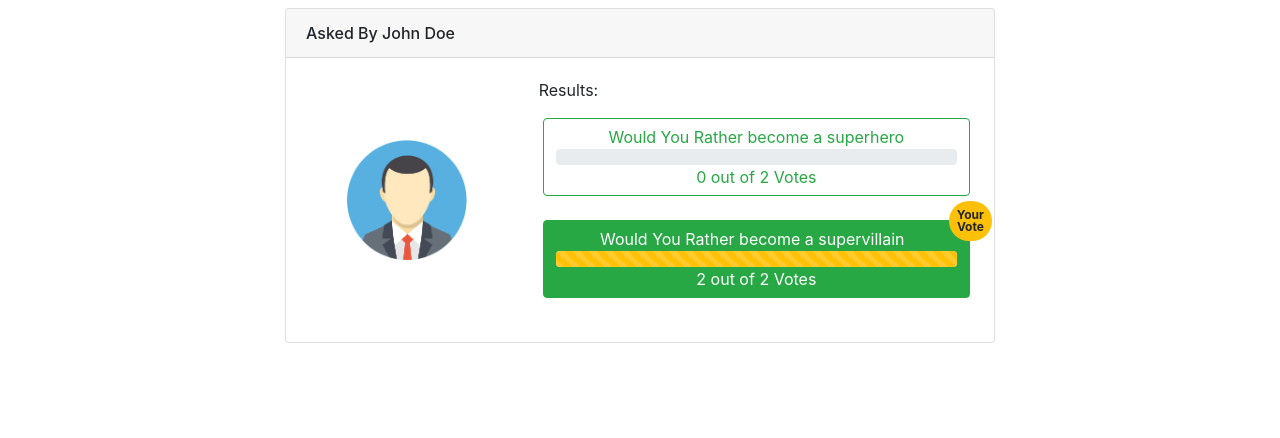
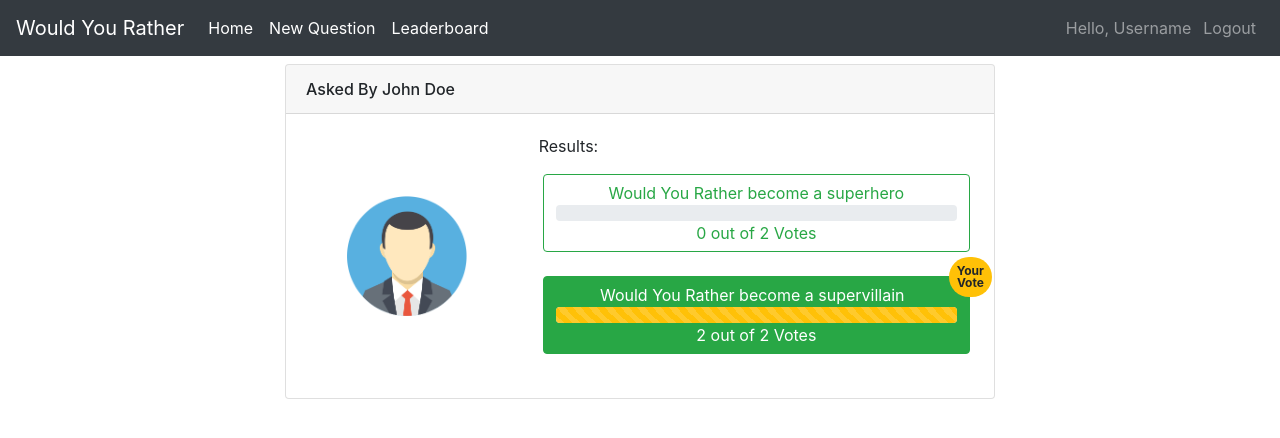
Before and after one commit to SumeetKK/udacity-would-you-rather, a React (Create React App) app: page / in a window 1280 px wide. Shown: the top 438 px of the page. Built offline with nearby package versions, Linux system fonts and the light colour scheme.

Commit message:
Added Navbar

```diff
--- a/src/component/App.js
+++ b/src/component/App.js
@@ -1,7 +1,8 @@
-import React, {Component} from 'react'
+import React, {Component, Fragment} from 'react'
 import { connect } from  'react-redux'
 import { handleInitialData } from '../actions/shared'
 import Login from './Login'
+import NavBar from './Navbar'
 import Home from './Home'
 import ViewQuestion from './ViewQuestion'
 
@@ -17,7 +18,10 @@ class App extends Component{
             <div>
                 {this.props.login === true
                     ? <Login />
-                    : <ViewQuestion />}
+                    : (<Fragment>
+                        <NavBar />
+                        <ViewQuestion />
+                    </Fragment>)}
             </div>
         )
     }
--- /dev/null
+++ b/src/component/Navbar.js
@@ -0,0 +1,54 @@
+import React, { Component } from 'react'
+import { connect } from 'react-redux'
+import {BrowserRouter as Router, NavLink as RRLink} from 'react-router-dom';
+import { Navbar, NavbarBrand, Collapse, Nav, NavItem, NavLink, NavbarToggler, NavbarText } from 'reactstrap'
+
+class NavBar extends Component {
+
+    constructor(props) {
+        super(props);
+
+        this.toggle = this.toggle.bind(this);
+        this.state = {
+          isOpen: false
+        };
+      }
+      toggle() {
+        this.setState({
+          isOpen: !this.state.isOpen
+        });
+      }
+
+    render() {
+        return (
+                <Navbar color="dark" dark expand="md">
+                <NavbarBrand href="/">Would You Rather</NavbarBrand>
+                <NavbarToggler onClick={this.toggle} />
+                <Collapse isOpen={this.isOpen} navbar>
+                    <Router>
+                        <Nav className="mr-auto" navbar>
+                            <NavItem>
+                                <NavLink tag={RRLink} to="#">Home</NavLink>
+                            </NavItem>
+                            <NavItem>
+                                <NavLink tag={RRLink} to="#">New Question</NavLink>
+                            </NavItem>
+                            <NavItem>
+                                <NavLink tag={RRLink} to="#">Leaderboard</NavLink>
+                            </NavItem>
+                        </Nav>
+                        <Nav className='ml-auto' navbar>
+                            <NavbarText className='mx-1'>Hello, Username</NavbarText>
+                            <NavItem >
+                                <NavLink href="#">Logout</NavLink>
+                            </NavItem>
+                        </Nav>
+                    </Router>
+                </Collapse>
+            </Navbar>
+        )
+    }
+}
+
+
+export default connect()(NavBar)
```
